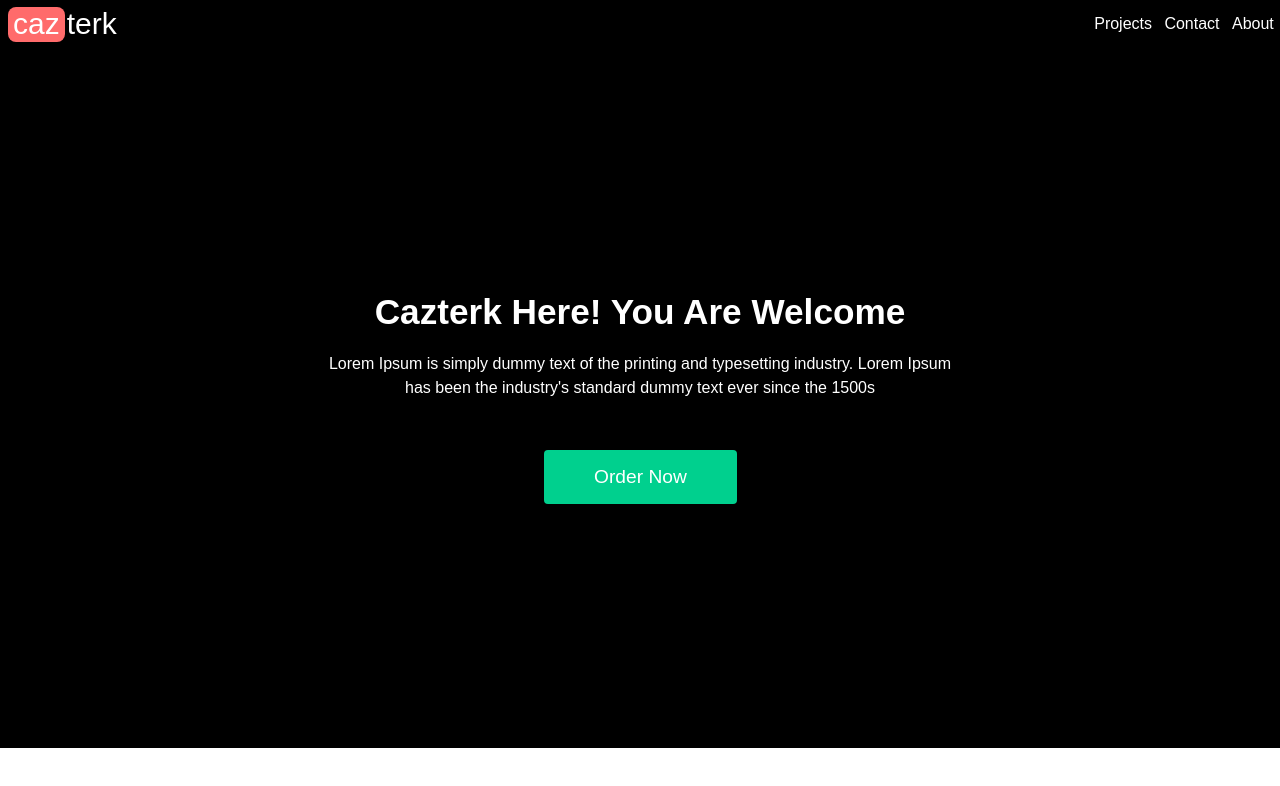
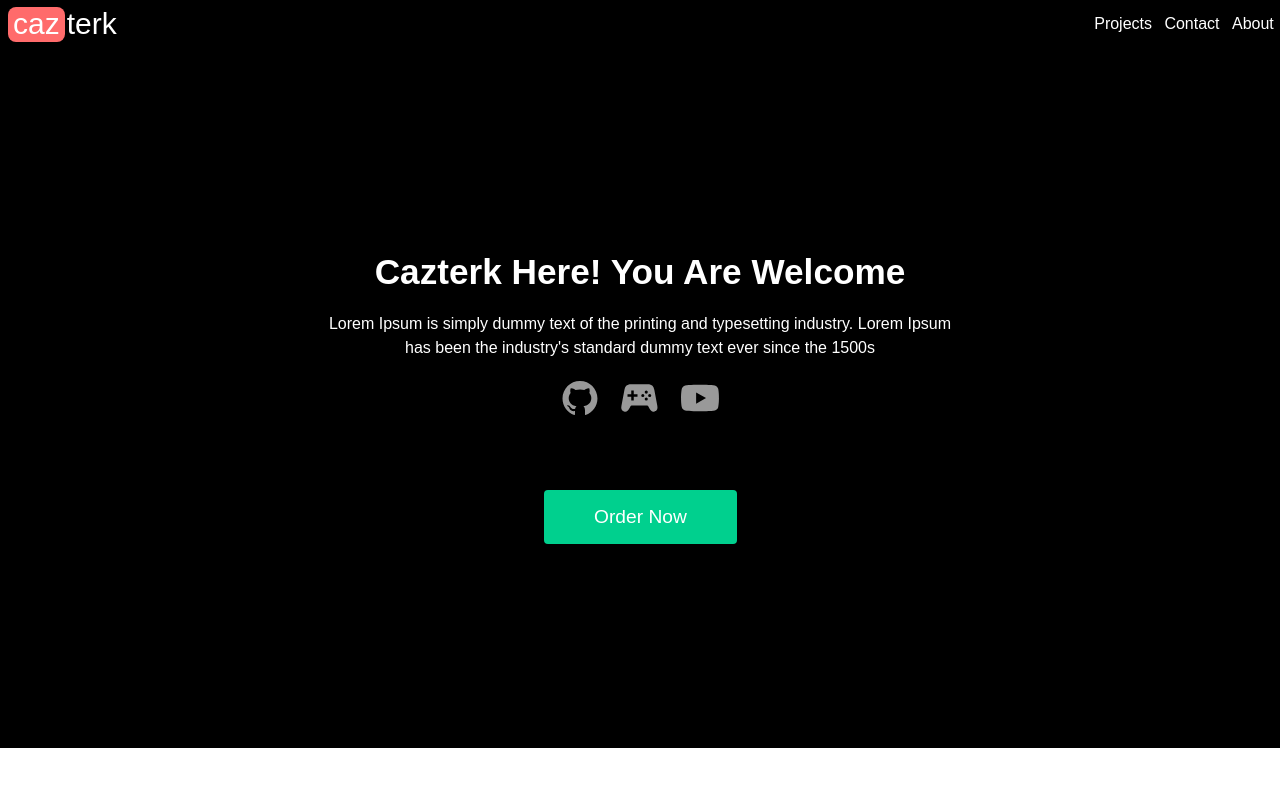
Before and after one commit to cazterk/my-landing-page, a React (Create React App) app: page / in a window 1280 px wide. Shown: the top 786 px of the page. Built offline with nearby package versions, Linux system fonts and the light colour scheme.

Commit message:
added git,gamedev& yt icons

```diff
--- a/src/components/Hero.css
+++ b/src/components/Hero.css
@@ -47,8 +47,39 @@
   margin-bottom: 20px;
   border-radius: 4px;
 
+  animation-delay: 1.2s;
+}
+/*icons*/
+
+/* Social Icon Styling */
+
+.hero-content .social-wrapper {
+  display: flex;
+  align-items: center;
+  justify-content: center;
+  height: 10vh;
   animation-delay: 1s;
 }
+
+.social-wrapper i {
+  padding: 0px 10px;
+  color: #171717;
+  cursor: pointer;
+  transition: all ease-in-out 150ms;
+  text-shadow: 0px 7px 10px rgba(0, 0, 0, 0.7);
+}
+
+.social-wrapper i:hover {
+  margin-top: -10px;
+  transform: translate(0, -8);
+}
+
+#github:hover {
+  color: #c9510c;
+  text-shadow: 0px 16px 10px rgba(189, 44, 0, 0.3);
+}
+
+/*end icons */
 
 @media (min-width: 700px) {
   .hero-header {
--- a/src/components/Hero.js
+++ b/src/components/Hero.js
@@ -1,22 +1,45 @@
 import React from "react";
 import "./Hero.css";
+import { AiOutlineGithub } from "react-icons/ai";
+import { IoGameControllerSharp } from "react-icons/io5";
+import { FaYoutube } from "react-icons/fa";
+import { IconContext } from "react-icons/lib";
 
 function Hero() {
   return (
     <>
+      <IconContext.Provider value={{ color: "rgb(153, 153, 153)", size: 40 }}>
         <section className="hero">
           <div class="content">
             <div className="hero-content">
               <h2 className="title pop-in">Cazterk here! you are welcome</h2>
               <p className="desc pop-in">
                 Lorem Ipsum is simply dummy text of the printing and typesetting
-              industry. Lorem Ipsum has been the industry's standard dummy text
-              ever since the 1500s
+                industry. Lorem Ipsum has been the industry's standard dummy
+                text ever since the 1500s
               </p>
+              <ul className="social-wrapper pop-in">
+                <li>
+                  <i id="github">
+                    <AiOutlineGithub />
+                  </i>
+                </li>
+                <li>
+                  <i id="gamedev">
+                    <IoGameControllerSharp />
+                  </i>
+                </li>
+                <li>
+                  <i id="youtube">
+                    <FaYoutube />
+                  </i>
+                </li>
+              </ul>
               <button className="action pop-in">order now</button>
             </div>
           </div>
         </section>
+      </IconContext.Provider>
     </>
   );
 }
--- a/src/components/Navbar.css
+++ b/src/components/Navbar.css
@@ -11,6 +11,7 @@ nav {
   height: 6vh;
   background: var(--bg-dark);
   display: flex;
+  z-index: 1;
   box-shadow: rgb(36 36 36) 0px 1px 0px;
 }
 .nav-section {
```
Also changed, not shown: 1 other file (tests, documents, lock files or other folders). Lines whose indentation alone changed are shown as unchanged.
